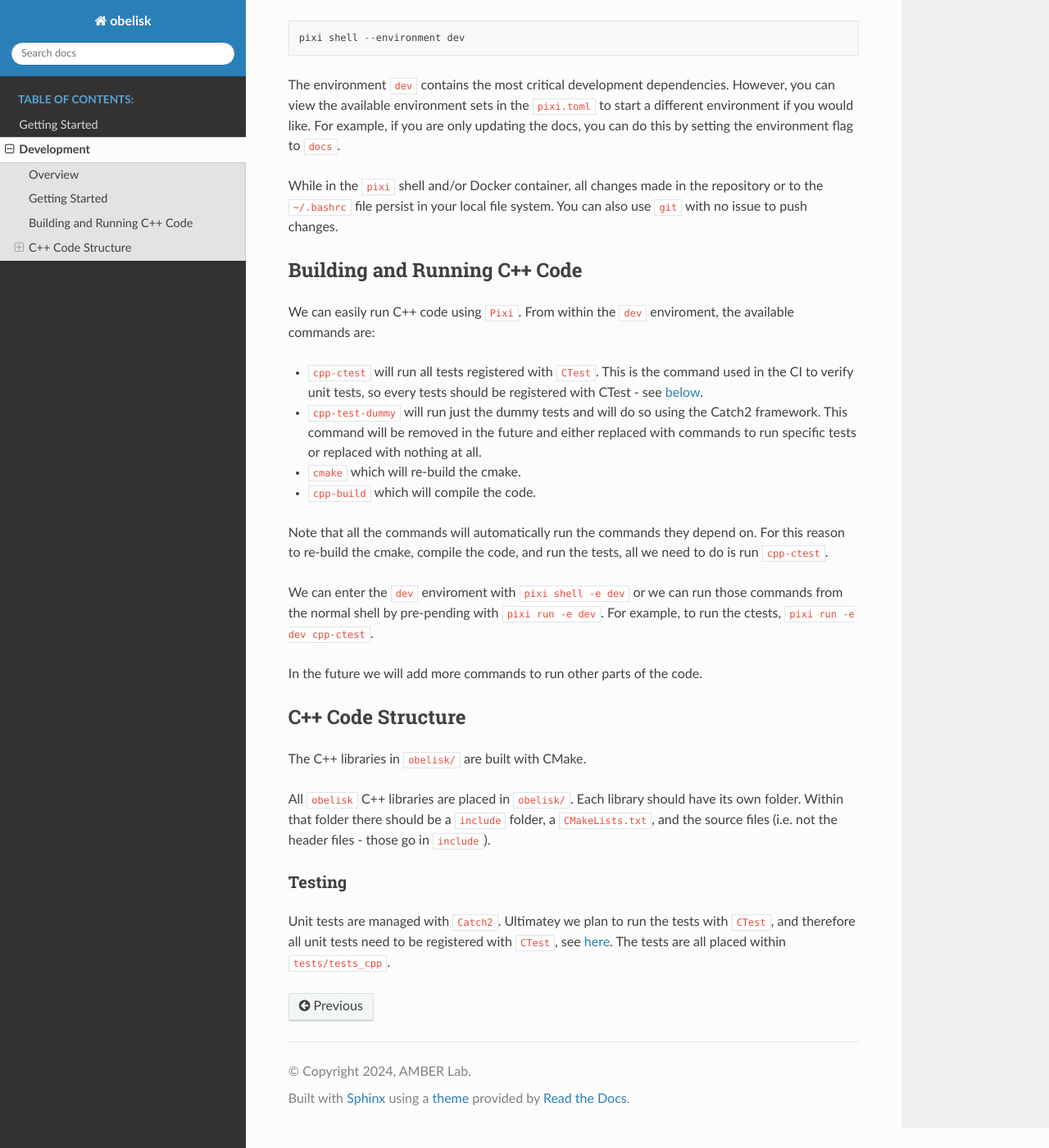
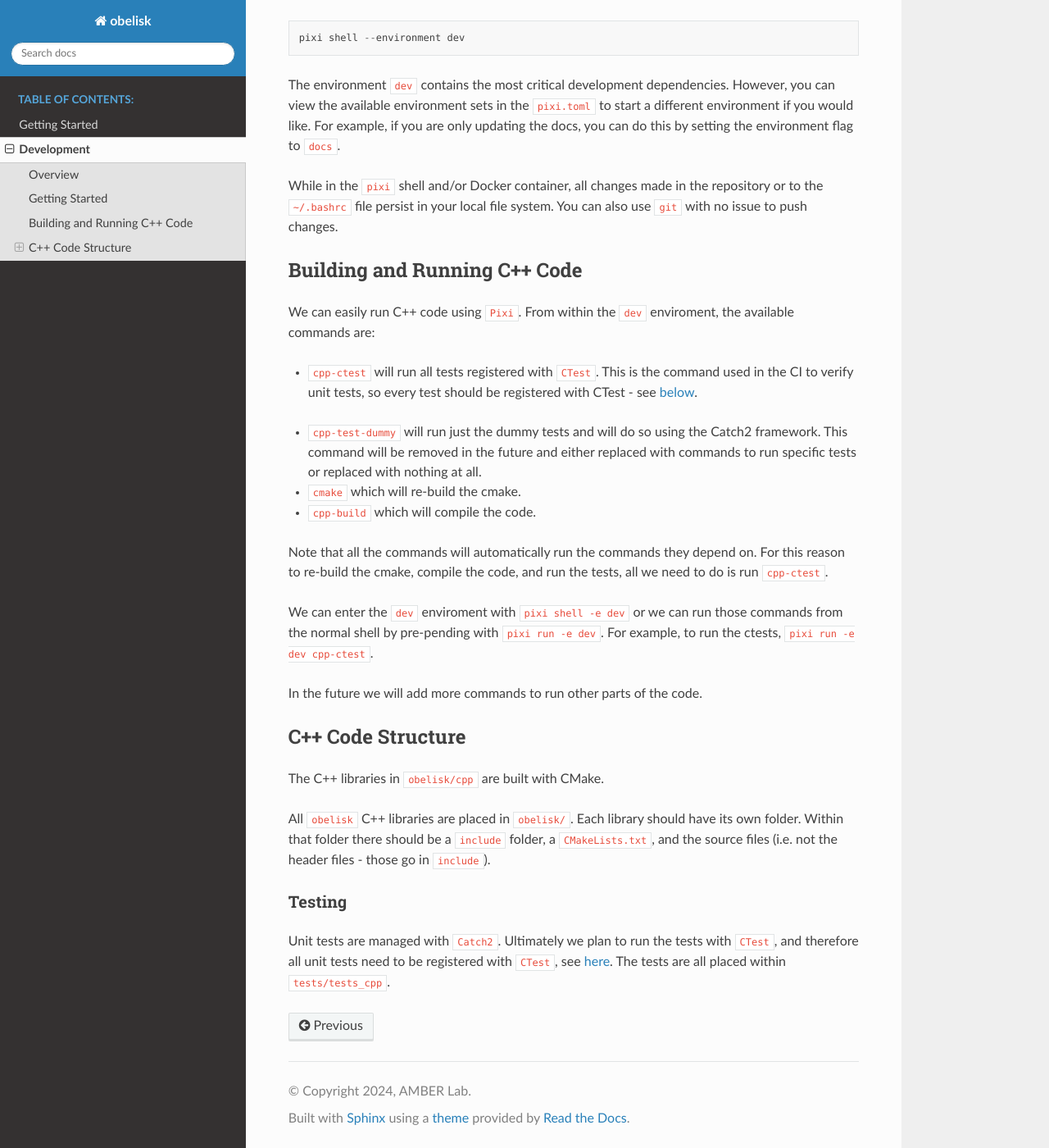
Before and after one commit to Caltech-AMBER/obelisk, a Sphinx documentation site: the page built from docs/source/development.md, in a window 1280 px wide and 1400 px high, scrolled down 1335 px. Shown: the whole window at 82% size. Built offline with Sphinx 7.4.7 and the Read the Docs theme 2.0.0, drawn with Linux system fonts in a browser that asks for light colours.

Commit message:
updated docs and cmake formatting

```diff
--- a/docs/source/development.md
+++ b/docs/source/development.md
@@ -42,13 +42,14 @@
 While in the `pixi` shell and/or Docker container, all changes made in the repository or to the `~/.bashrc` file persist in your local file system. You can also use `git` with no issue to push changes.
 
 ## Building and Running C++ Code
-We can easily run C++ code using `Pixi`.
-From within the `dev` enviroment, the available commands are:
-- `cpp-ctest` will run all tests registered with `CTest`. This is the command used in the CI to verify unit tests, so every tests should be registered with CTest - see [below](#testing).
+We can easily run C++ code using `Pixi`. From within the `dev` enviroment, the available commands are:
+- `cpp-ctest` will run all tests registered with `CTest`. This is the command used in the CI to verify unit tests, so every test should be registered with CTest - see [below](#testing).
+<!-- TODO (@zolkin): Remove this when we don't have the dummy test -->
 - `cpp-test-dummy` will run just the dummy tests and will do so using the Catch2 framework. This command will be removed in the future and either replaced with commands to run specific tests or replaced with nothing at all.
 - `cmake` which will re-build the cmake.
 - `cpp-build` which will compile the code.
 
+<!-- TODO (@zolkin): move this to a generic pici section.  -->
 Note that all the commands will automatically run the commands they depend on. For this reason to re-build the cmake, compile the code, and run the tests, all we need to do is run `cpp-ctest`.
 
 We can enter the `dev` enviroment with `pixi shell -e dev` or we can run those commands from the normal shell by pre-pending with `pixi run -e dev`. For example, to run the ctests, `pixi run -e dev cpp-ctest`.
@@ -56,9 +57,9 @@
 In the future we will add more commands to run other parts of the code.
 
 ## C++ Code Structure
-The C++ libraries in `obelisk/` are built with CMake.
+The C++ libraries in `obelisk/cpp` are built with CMake.
 
 All `obelisk` C++ libraries are placed in `obelisk/`. Each library should have its own folder. Within that folder there should be a `include` folder, a `CMakeLists.txt`, and the source files (i.e. not the header files - those go in `include`).
 
 ### Testing
-Unit tests are managed with [`Catch2`](https://github.com/catchorg/Catch2). Ultimatey we plan to run the tests with [`CTest`](https://cmake.org/cmake/help/book/mastering-cmake/chapter/Testing%20With%20CMake%20and%20CTest.html), and therefore all unit tests need to be registered with `CTest`, see [here](https://github.com/catchorg/Catch2/blob/devel/docs/cmake-integration.md). The tests are all placed within `tests/tests_cpp`.
+Unit tests are managed with [`Catch2`](https://github.com/catchorg/Catch2). Ultimately we plan to run the tests with [`CTest`](https://cmake.org/cmake/help/book/mastering-cmake/chapter/Testing%20With%20CMake%20and%20CTest.html), and therefore all unit tests need to be registered with `CTest`, see [here](https://github.com/catchorg/Catch2/blob/devel/docs/cmake-integration.md). The tests are all placed within `tests/tests_cpp`.
```
Also changed, not shown: 2 other files.
